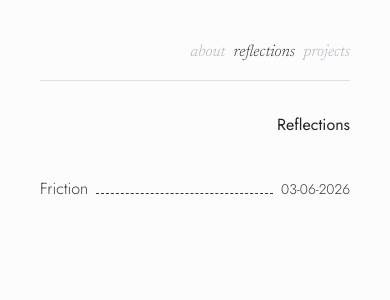
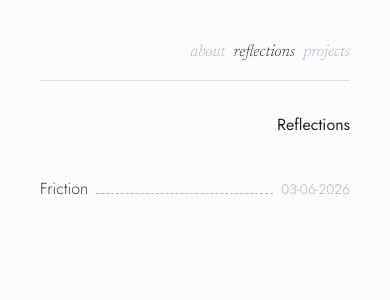
Before and after one commit to AfaqAnwar/afaqanw.ar, a React (Vite) app: page /reflections in a window 390 px wide. Shown: the top 300 px of the page. Built offline with nearby package versions, Linux system fonts and the light colour scheme.

Commit message:
feat: updated reflection hover states

```diff
--- a/src/index.css
+++ b/src/index.css
@@ -37,6 +37,7 @@
 	--font-serif: "Newsreader";
 	--color-muted: #adb5bd;
 	--color-ink: #343a40;
+	--color-ink-dark: #212529;
 	--color-border: #dee2e6;
 }
 
--- a/src/routes/reflections.tsx
+++ b/src/routes/reflections.tsx
@@ -36,11 +36,16 @@ function Reflections() {
 							<Link
 								to="/reflections/$slug"
 								params={{ slug }}
-								className="flex items-baseline gap-2 w-full font-light text-ink sm:text-muted hover:text-ink transition-colors duration-250"
+								className="group flex items-baseline gap-2 w-full font-light transition-colors duration-250"
 							>
-								<span className="shrink-0">{title}</span>
-								<span className="flex-1 border-b border-dashed" />
-								<time dateTime={date} className="text-sm shrink-0">
+								<span className="shrink-0 text-ink sm:group-hover:text-ink-dark">
+									{title}
+								</span>
+								<span className="flex-1 border-b border-dashed border-muted sm:group-hover:border-ink transition-colors duration-250" />
+								<time
+									dateTime={date}
+									className="text-sm shrink-0 text-muted sm:group-hover:text-ink"
+								>
 									{formatDate(date)}
 								</time>
 							</Link>
```
